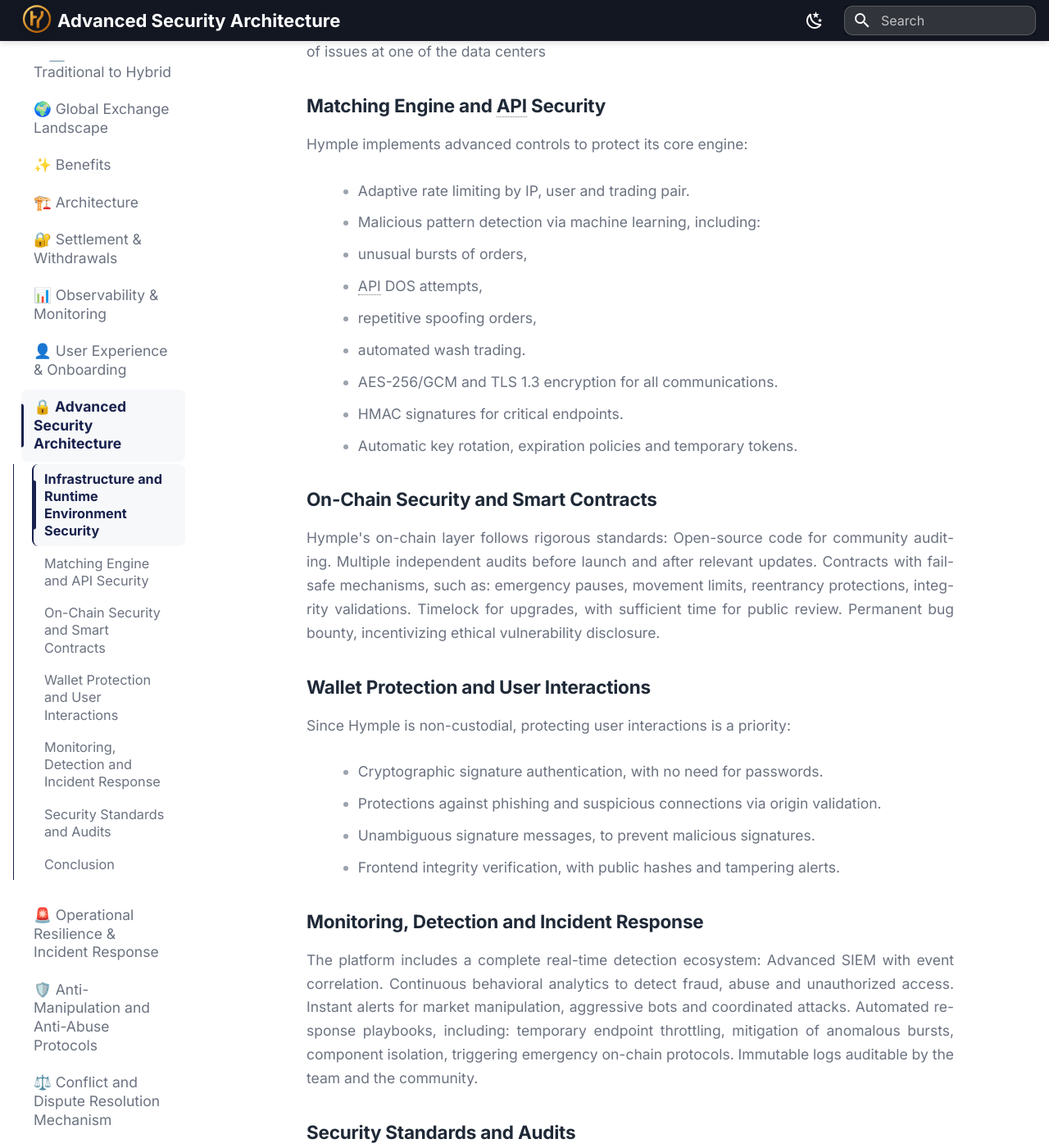
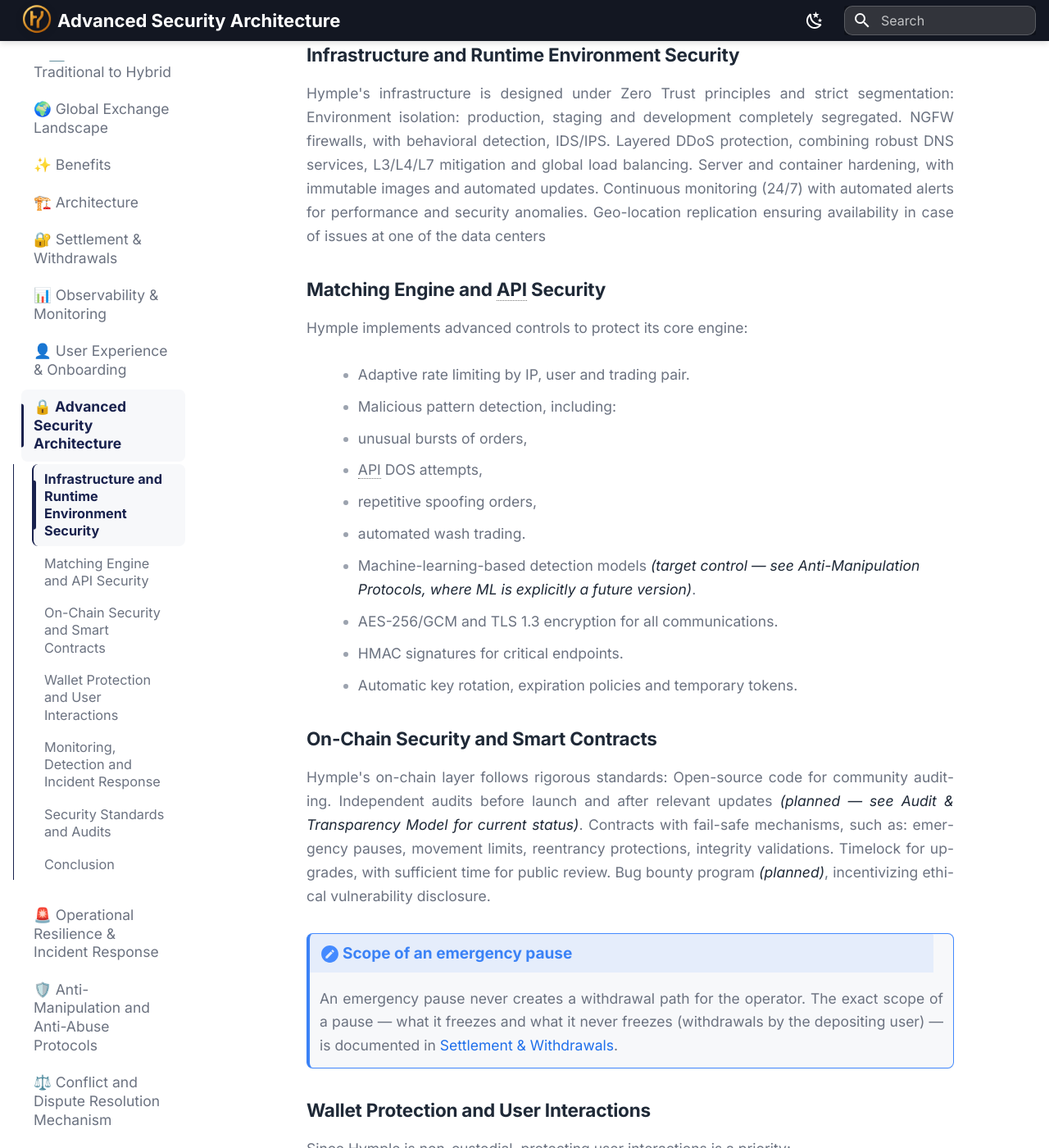
Before and after one commit to Hy-mple/hymple.docs, an MkDocs documentation site: the page built from docs/security-architecture.md, in a window 1280 px wide and 1400 px high, scrolled down 589 px. Shown: the whole window at 82% size. Built offline with MkDocs 1.6.1 and Material for MkDocs 9.7.7, drawn with Linux system fonts in a browser that asks for light colours; some of the changed text lies outside the part shown.

Commit message:
fix(docs): rotula target vs deployed em Security, Observability e Resilience
- security: nota de status, ML/SIEM/bug bounty como target, audits como planned, escopo do pause referenciado
- observability: stack deployed (Prometheus/Grafana/logs) vs target (Loki/Tempo/Wazuh); separa observabilidade interna de transparência pública
- resilience: página marcada como target operating model com baseline de launch explícito

```diff
--- a/docs/security-architecture.md
+++ b/docs/security-architecture.md
@@ -8,6 +8,9 @@
 > *Multilayer protection for a resilient, reliable, and attack-resistant ecosystem*
 
 Hymple operates under an advanced security architecture designed to protect users, transactions, liquidity, and infrastructure, combining modern cybersecurity techniques with native Web3 practices. The goal is to ensure operational resilience, minimize attack surfaces, and guarantee the integrity and continuity of the ecosystem regardless of market conditions or activity volume.
+
+!!! note "Deployed vs. target controls"
+    This page describes the full security model. Controls marked as *(target control)* are designed and in rollout, but not necessarily deployed at launch (see [Glossary](glossary.md)). Foundational controls — environment isolation, encryption in transit, rate limiting, signature authentication and continuous monitoring — are part of the launch posture.
 
 ### Infrastructure and Runtime Environment Security
 Hymple's infrastructure is designed under Zero Trust principles and strict segmentation:
@@ -22,11 +25,12 @@
 Hymple implements advanced controls to protect its core engine:
 
 - Adaptive rate limiting by IP, user and trading pair.
-- Malicious pattern detection via machine learning, including:
+- Malicious pattern detection, including:
   - unusual bursts of orders,
   - API DOS attempts,
   - repetitive spoofing orders,
   - automated wash trading.
+- Machine-learning-based detection models *(target control — see Anti-Manipulation Protocols, where ML is explicitly a future version)*.
 - AES-256/GCM and TLS 1.3 encryption for all communications.
 - HMAC signatures for critical endpoints.
 - Automatic key rotation, expiration policies and temporary tokens.
@@ -34,14 +38,17 @@
 ### On-Chain Security and Smart Contracts
 Hymple's on-chain layer follows rigorous standards:
 Open-source code for community auditing.
-Multiple independent audits before launch and after relevant updates.
+Independent audits before launch and after relevant updates *(planned — see Audit & Transparency Model for current status)*.
 Contracts with fail-safe mechanisms, such as:
 emergency pauses,
 movement limits,
 reentrancy protections,
 integrity validations.
 Timelock for upgrades, with sufficient time for public review.
-Permanent bug bounty, incentivizing ethical vulnerability disclosure.
+Bug bounty program *(planned)*, incentivizing ethical vulnerability disclosure.
+
+!!! note "Scope of an emergency pause"
+    An emergency pause never creates a withdrawal path for the operator. The exact scope of a pause — what it freezes and what it never freezes (withdrawals by the depositing user) — is documented in [Settlement & Withdrawals](custody-withdrawals.md).
 ### Wallet Protection and User Interactions
 
 Since Hymple is non-custodial, protecting user interactions is a priority:
@@ -61,7 +68,7 @@
 mitigation of anomalous bursts,
 component isolation,
 triggering emergency on-chain protocols.
-Immutable logs auditable by the team and the community.
+Immutable logs auditable by the team; community-facing audit exports are *(planned — see Audit & Transparency Model)*.
 ### Security Standards and Audits
 
 To reinforce trust and integrity:
```
Also changed, not shown: docs/observability-monitoring.md (+7 -2 lines), docs/operational-resilience.md (+3 -0 lines).
